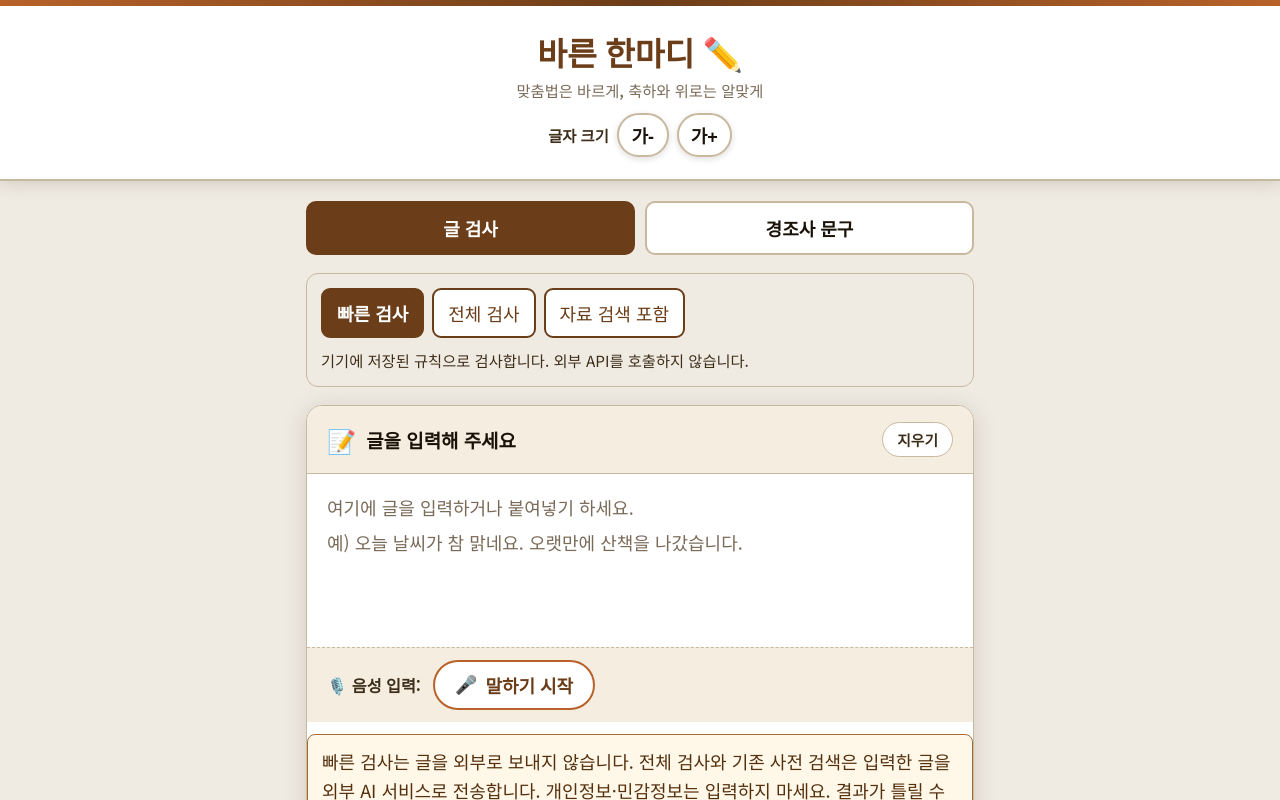
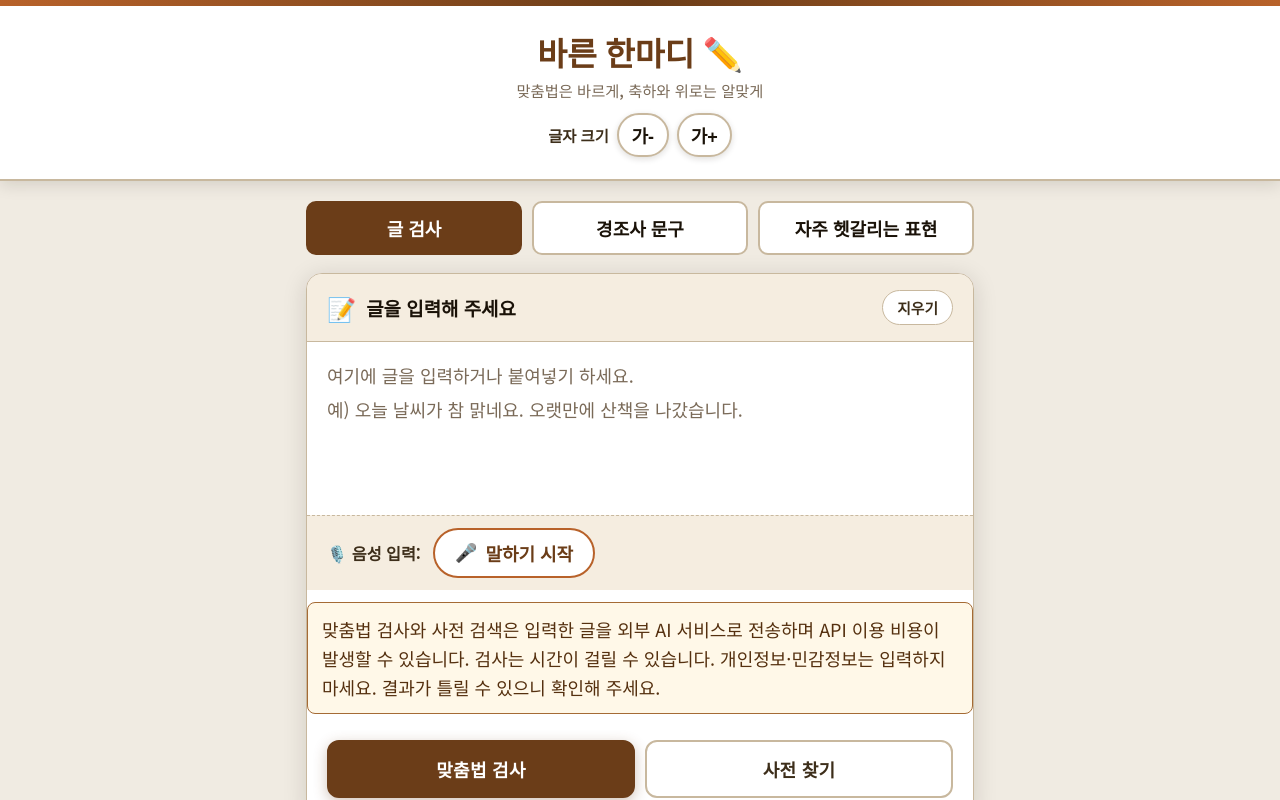
Before and after one commit to jwh781101-ship-it/spelling-checker, a Next.js app: page / in a window 1280 px wide. Shown: the top 800 px of the page. Built offline with nearby package versions, Linux system fonts and the light colour scheme.

Commit message:
Simplify checker and expression navigation

```diff
--- a/app/page.js
+++ b/app/page.js
@@ -89,7 +89,6 @@ export default function Home() {
   const [text, setText] = useState('');
   const [mode, setMode] = useState('check'); // 'check' | 'dict'
   const [loading, setLoading] = useState(false);
-  const [checkProfile, setCheckProfile] = useState('fast');
   const [elapsedMs, setElapsedMs] = useState(null);
   const requestControllerRef = useRef(null);
   const [result, setResult] = useState(null);
@@ -159,30 +158,21 @@ export default function Home() {
   function cancelInspection() {
     verifyRunRef.current++;
     requestControllerRef.current?.abort();
-    setLoading(false); setProgress(''); setVerifyStage('done');
+    setLoading(false); setProgress(''); setVerifyStage('cancelled');
     if(result)setVerify(prev=>{const map={...prev};for(const e of result.errors)if(!map[e.id])map[e.id]=missingVerification(e,result.profile==='full');return map;});
-    setErrorMsg({text:'검사를 취소했습니다. 입력한 글과 이미 확인된 결과는 유지됩니다.'});
+    setErrorMsg({text:'검사를 취소했습니다. 입력한 글과 이미 확인된 결과는 유지됩니다. 이미 발생한 AI 이용 비용은 취소되지 않을 수 있습니다.'});
     setResult(prev => prev ? {...prev, errors:prev.errors.map(e => e.status === 'pending' ? {...e,status:'needs_review'} : e)} : prev);
   }
 
-  async function checkSpellingDirect(inputText, profile = checkProfile) {
+  async function checkSpellingDirect(inputText, profile = 'full') {
     const t = inputText ?? text;
     setErrorMsg(null);
     if (!t.trim()) { setErrorMsg({text:'글을 먼저 입력해 주세요.'}); return; }
-    if (profile === 'fast') {
-      requestControllerRef.current?.abort(); verifyRunRef.current++;
-      setCheckProfile('fast'); setLoading(false); setProgress(''); setElapsedMs(null);
-      setResult(null); setDictResult(null); setVerify({}); setVerifyStage(''); setAiRules([]);
-      setQuickActive(true);
-      setTimeout(() => resultRef.current?.scrollIntoView({behavior:'smooth',block:'start'}),100);
-      return;
-    }
-    if (t.trim().length < 2) { setErrorMsg({text:'조금 더 길게 입력해 주세요.'}); return; }
-    setQuickActive(false);
+    setQuickActive(true);
     requestControllerRef.current?.abort();
     const controller = new AbortController(); requestControllerRef.current = controller;
     const runId = ++verifyRunRef.current, startedAt = Date.now();
-    setCheckProfile(profile); setElapsedMs(null);
+    setElapsedMs(null);
     setVerify({}); setVerifyStage(''); setAiRules([]);
     setLoading(true); setResult(null); setDictResult(null);
     try {
@@ -210,7 +200,7 @@ export default function Home() {
 
   async function runVerify(original,parsed,runId,options) {
     const errs=parsed?.errors||[];
-    if(!errs.length){setVerifyStage('');return;}
+    if(!errs.length){setVerifyStage('done');return;}
     const localOnly=options.profile==='fast';
     fetchRules(errs.map(e=>e.rule||''),options.signal).then(r=>{if(verifyRunRef.current===runId)setAiRules(r);});
     const items=errs.map(e=>({id:e.id,wrong:e.wrong,right:e.right,rule:e.rule||'',context:contextOf(original,e)}));
@@ -283,6 +273,7 @@ export default function Home() {
   function applyQuick(error) {
     if (!Number.isInteger(error.start) || !Number.isInteger(error.end) || error.start < 0 || error.end <= error.start || text.slice(error.start,error.end) !== error.wrong) return;
     updateInput(text.slice(0,error.start) + error.right + text.slice(error.end));
+    setErrorMsg({text:'글을 바꾸어 이전 검사 결과를 지웠습니다. 진행 중이었다면 검사를 중단했지만 이미 발생한 AI 이용 비용은 취소되지 않을 수 있습니다. 맞춤법 검사를 다시 눌러 주세요.'});
   }
 
   async function checkSpelling() { await checkSpellingDirect(); }
@@ -296,6 +287,7 @@ export default function Home() {
 
   function closeTemplates(target = 'tab') {
     setShowTemplates(false);
+    setShowExpressionSearch(false);
     setPendingTemplate(null);
     setTemplateNotice('');
     setTimeout(() => {
@@ -446,17 +438,10 @@ export default function Home() {
 
       <main>
         <nav className="app-feature-switch" aria-label="기능 선택">
-          <button type="button" ref={checkFeatureRef} aria-pressed={!showTemplates} onClick={closeTemplates}>글 검사</button>
-          <button type="button" aria-pressed={showTemplates} disabled={loading || isRecording} onClick={() => setShowTemplates(true)}>경조사 문구</button>
+          <button type="button" ref={checkFeatureRef} aria-pressed={!showTemplates && !showExpressionSearch} onClick={closeTemplates}>글 검사</button>
+          <button type="button" aria-pressed={showTemplates} disabled={loading || isRecording} onClick={() => { setShowExpressionSearch(false); setShowTemplates(true); }}>경조사 문구</button>
+          <button type="button" aria-pressed={showExpressionSearch} onClick={() => { setShowTemplates(false); setPendingTemplate(null); setShowExpressionSearch(true); }}>자주 헷갈리는 표현</button>
         </nav>
-        <section className="check-speed-options" hidden={showTemplates} aria-label="검사 방식">
-          <div role="group" aria-label="검사 속도 선택">
-            <button type="button" aria-pressed={checkProfile==='fast'} disabled={loading || ['local','nikl','web'].includes(verifyStage)} onClick={()=>setCheckProfile('fast')}>빠른 검사</button>
-            <button type="button" aria-pressed={checkProfile==='full'} disabled={loading || ['local','nikl','web'].includes(verifyStage)} onClick={()=>setCheckProfile('full')}>전체 검사</button>
-            <button type="button" aria-pressed={checkProfile==='thorough'} disabled={loading || ['local','nikl','web'].includes(verifyStage)} onClick={()=>setCheckProfile('thorough')}>자료 검색 포함</button>
-          </div>
-          <p>{checkProfile==='fast'?'기기에 저장된 규칙으로 검사합니다. 외부 API를 호출하지 않습니다.':checkProfile==='full'?'AI와 공식 자료를 활용해 문장 전체를 검사합니다.':'AI와 공식 자료, 웹 검색까지 추가로 확인합니다. 시간이 더 걸릴 수 있습니다.'}</p>
-        </section>
         <div hidden={!showTemplates} className="phrase-panel">
           <p className="phrase-panel-note">예문을 고르고 편집·복사할 때는 AI를 호출하지 않습니다. 검사창에 넣어도 검사가 자동으로 시작되지는 않습니다.</p>
           {pendingTemplate !== null && <section className="template-confirm" role="alert" tabIndex={-1} ref={templatePromptRef} aria-label="기존 글 보존 확인">
@@ -471,7 +456,21 @@ export default function Home() {
           {templateNotice && <p className="template-inline-notice" role="alert">{templateNotice}</p>}
           <MessageTemplates onUse={requestTemplate} onClose={closeTemplates} onFindDictionary={findCeremonyTerm} />
         </div>
-        <div hidden={showTemplates}>
+        {showExpressionSearch && <section id="expression-search" className="expression-search" aria-labelledby="expression-title">
+          <h2 id="expression-title">자주 헷갈리는 표현</h2>
+          <p>검사할 글과 별도로 표현 자료를 검색합니다.</p>
+          <form onSubmit={searchExpressions}>
+            <label htmlFor="expression-query">찾을 표현</label>
+            <div className="expression-search-row"><input id="expression-query" value={expressionQuery} onChange={e => { expressionRunRef.current++; expressionControllerRef.current?.abort(); setExpressionQuery(e.target.value); setExpressionResults(null); setExpressionStatus(''); }} placeholder="예) 오랜만에" /><button type="submit">자료 검색</button></div>
+          </form>
+          {expressionStatus && <p role="status">{expressionStatus}</p>}
+          {expressionResults?.map((item, i) => <article className="expression-item" key={item.id ?? i}>
+            <h3>{item.correct}</h3>{item.wrong ? <p>헷갈리는 표현: {Array.isArray(item.wrong) ? item.wrong.join(', ') : item.wrong}</p> : <p>쓰임에 따라 구분하는 표현입니다.</p>}
+            <p>{item.explanation}</p>{item.example && <p>예) {item.example}</p>}
+            {item.sourceUrl && /^https?:\/\//i.test(item.sourceUrl) ? <a href={item.sourceUrl} target="_blank" rel="noopener noreferrer">출처: {item.sourceName || item.sourceUrl}</a> : item.sourceName && <p>출처: {item.sourceName}</p>}
+          </article>)}
+        </section>}
+        <div hidden={showTemplates || showExpressionSearch}>
         {/* 입력 카드 */}
         <div className="card">
           <div className="card-head">
@@ -500,49 +499,35 @@ export default function Home() {
             {isRecording && <span className="rec-status show">● 녹음 중...</span>}
           </div>
           <p style={{ margin: '12px 0', padding: '12px 14px', border: '1px solid #a56b35', borderRadius: 8, background: '#fff8e8', color: '#55300f', lineHeight: 1.6 }}>
-            빠른 검사는 글을 외부로 보내지 않습니다. 전체 검사와 기존 사전 검색은 입력한 글을 외부 AI 서비스로 전송합니다. 개인정보·민감정보는 입력하지 마세요. 결과가 틀릴 수 있으니 확인해 주세요.
+            맞춤법 검사와 사전 검색은 입력한 글을 외부 AI 서비스로 전송하며 API 이용 비용이 발생할 수 있습니다. 검사는 시간이 걸릴 수 있습니다. 개인정보·민감정보는 입력하지 마세요. 결과가 틀릴 수 있으니 확인해 주세요.
           </p>
           <div className="btn-row">
             <button
               className={`btn-mode${mode === 'check' ? ' active' : ''}`}
               onClick={() => { setMode('check'); setResult(null); setDictResult(null); verifyRunRef.current++; setVerify({}); setVerifyStage(''); checkSpellingDirect(); }}
               disabled={loading}
-            >✏️ 맞춤법</button>
+            >맞춤법 검사</button>
             <button
               className={`btn-mode${mode === 'dict' ? ' active' : ''}`}
               onClick={() => { setMode('dict'); setResult(null); setDictResult(null); verifyRunRef.current++; setVerify({}); setVerifyStage(''); searchDictDirect(); }}
               disabled={loading}
-            >📖 사전</button>
-            <button type="button" className={`btn-mode${showExpressionSearch ? ' active' : ''}`} aria-expanded={showExpressionSearch} aria-controls="expression-search" onClick={() => setShowExpressionSearch(value => !value)}>자주 헷갈리는 표현</button>
+            >사전 찾기</button>
           </div>
         </div>
 
-        {showExpressionSearch && <section id="expression-search" className="expression-search" aria-labelledby="expression-title">
-          <h2 id="expression-title">자주 헷갈리는 표현</h2>
-          <p>검사할 글과 별도로 표현 자료를 검색합니다.</p>
-          <form onSubmit={searchExpressions}>
-            <label htmlFor="expression-query">찾을 표현</label>
-            <div className="expression-search-row"><input id="expression-query" value={expressionQuery} onChange={e => { expressionRunRef.current++; expressionControllerRef.current?.abort(); setExpressionQuery(e.target.value); setExpressionResults(null); setExpressionStatus(''); }} placeholder="예) 오랜만에" /><button type="submit">자료 검색</button></div>
-          </form>
-          {expressionStatus && <p role="status">{expressionStatus}</p>}
-          {expressionResults?.map((item, i) => <article className="expression-item" key={item.id ?? i}>
-            <h3>{item.correct}</h3>{item.wrong ? <p>헷갈리는 표현: {Array.isArray(item.wrong) ? item.wrong.join(', ') : item.wrong}</p> : <p>쓰임에 따라 구분하는 표현입니다.</p>}
-            <p>{item.explanation}</p>{item.example && <p>예) {item.example}</p>}
-            {item.sourceUrl && /^https?:\/\//i.test(item.sourceUrl) ? <a href={item.sourceUrl} target="_blank" rel="noopener noreferrer">출처: {item.sourceName || item.sourceUrl}</a> : item.sourceName && <p>출처: {item.sourceName}</p>}
-          </article>)}
-        </section>}
+
 
         {quickActive && mode === 'check' && <div className="result-card show quick-results" ref={resultRef} aria-live="polite">
-          <div className="score-banner"><div className="score-text"><h3>빠른 검사 {quickErrors.length}곳</h3><p>일부 표현만 찾는 검사입니다. 문장 전체의 정확성을 보장하지 않습니다.</p></div></div>
-          <div className="errors-sec">{quickErrors.length === 0 ? <p>빠른 검사에서 찾은 항목이 없어요. 문장 전체는 전체 검사에서 확인할 수 있어요.</p> : quickErrors.map((err, i) => <div className="error-item" key={`${err.start}-${err.end}-${i}`}><div className="err-num">{i+1}</div><div className="err-body"><div className="err-words"><span className="word-wrong">{err.wrong}</span> → <span className="word-right">{err.right}</span></div><p>위치: {Array.from(text.slice(0, err.start)).length + 1}~{Array.from(text.slice(0, err.end)).length}번째</p><div className="err-reason">{err.reason}</div><div className="accuracy-choice"><button type="button" onClick={() => applyQuick(err)}>이 위치만 바꾸기</button></div></div></div>)}</div>
+          <div className="score-banner"><div className="score-text"><h3>먼저 찾은 표현 {quickErrors.length}곳</h3><p>일부 표현만 찾은 참고 결과입니다. 직접 확인하고 바꿀 수 있습니다.</p></div></div>
+          <div className="errors-sec">{quickErrors.length === 0 ? <p>먼저 찾은 표현은 없어요. AI 검사 결과도 확인해 주세요.</p> : quickErrors.map((err, i) => <div className="error-item" key={`${err.start}-${err.end}-${i}`}><div className="err-num">{i+1}</div><div className="err-body"><div className="err-words"><span className="word-wrong">{err.wrong}</span> → <span className="word-right">{err.right}</span></div><p>위치: {Array.from(text.slice(0, err.start)).length + 1}~{Array.from(text.slice(0, err.end)).length}번째</p><div className="err-reason">{err.reason}</div><div className="accuracy-choice"><button type="button" onClick={() => applyQuick(err)}>이 위치만 바꾸기</button></div></div></div>)}</div>
         </div>}
 
         {/* 로딩 */}
         {loading && (
           <div className="loading-card show">
             <div className="spinner"></div>
-            <p className="loading-text">{mode === 'dict' ? '사전을 찾고 있습니다...' : '글을 꼼꼼히 살펴보고 있습니다...'}</p>
-            <p className="loading-hint">{progress || '오류 후보를 찾고 있어요. 자동 재시도 없이 결과를 확인합니다.'}</p>
+            <p className="loading-text">{mode === 'dict' ? '사전을 찾고 있습니다...' : 'AI가 글을 검사하고 있습니다...'}</p>
+            <p className="loading-hint">{progress || '시간이 걸릴 수 있습니다. AI 검사 후 국립국어원 공식 자료와 대조합니다.'}</p>
             <button type="button" className="check-cancel" onClick={cancelInspection}>검사 취소</button>
           </div>
         )}
@@ -569,7 +554,7 @@ export default function Home() {
                 <p>{result.overallComment}</p>
               </div>
             </div>
-            {verifyStage && verifyStage !== 'done' && verifyStage !== 'error' && (
+            {['local','nikl','web'].includes(verifyStage) && (
               <div className="verify-status">
                 <div className="spinner small"></div>
                 {verifyStage === 'local' ? '제공된 공식 자료로 독립 대조 중입니다. 실시간 웹 검색은 생략합니다.' : verifyStage === 'nikl' ? '국립국어원 자료로 한 번 더 확인하고 있어요' : '국립국어원에 없는 항목은 웹에서 찾고 있어요'}
@@ -578,11 +563,11 @@ export default function Home() {
             )}
             {verifyStage === 'done' && (
               <div className="verify-status done">
-                AI의 공식 자료 대조 결과: 국립국어원 자료 {Object.values(verify).filter(v => v.source === 'nikl').length}개 발견 · 웹 자료 {Object.values(verify).filter(v => v.source === 'web').length}개 발견 · 근거 미확인 {Object.values(verify).filter(v => v.source === 'none').length}개 · 검증 응답 누락·실패 {Object.values(verify).filter(v => v.verificationFailed).length}개
+                {result.errors.length ? (Object.values(verify).some(v => v.verificationFailed) ? '공식 자료 대조를 마쳤지만 일부 확인에 실패했습니다.' : '공식 자료 대조를 마쳤습니다.') : 'AI가 제안한 항목이 없어 자료 대조할 항목이 없습니다.'} 국립국어원 자료 {Object.values(verify).filter(v => v.source === 'nikl').length}개 발견 · 웹 자료 {Object.values(verify).filter(v => v.source === 'web').length}개 발견 · 근거 미확인 {Object.values(verify).filter(v => v.source === 'none').length}개 · 검증 응답 누락·실패 {Object.values(verify).filter(v => v.verificationFailed).length}개
               </div>
             )}
-            {elapsedMs!==null && <p className="check-time" role="status">{result.profile==='full'?'전체 검사':'자료 검색 포함'} 완료 · {(elapsedMs/1000).toFixed(1)}초{result.profile==='full'?' · 실시간 웹 검색 생략':''}</p>}
-            {verifyStage==='done' && result.profile==='full' && <div className="check-more"><button type="button" onClick={()=>checkSpellingDirect(result.originalText,'thorough')}>자료 검색까지 다시 검사</button><p>더 많은 자료를 찾아 원문부터 다시 검사합니다. 직접 선택한 적용·유지 내용은 초기화되며 시간이 더 걸립니다.</p></div>}
+            {elapsedMs!==null && <p className="check-time" role="status">{result.profile==='full'?'AI 검사와 자료 대조 종료':'자료 검색 포함 검사 종료'} · {(elapsedMs/1000).toFixed(1)}초{result.profile==='full'?' · 실시간 웹 검색 생략':''}</p>}
+            {verifyStage==='done' && result.profile==='full' && <div className="check-more"><button type="button" onClick={()=>checkSpellingDirect(result.originalText,'thorough')}>자료 검색까지 다시 검사</button><p>원문을 AI에 다시 보내고 웹 자료도 찾습니다. API 이용 비용이 추가로 발생할 수 있고 시간이 더 걸립니다. 직접 선택한 적용·유지 내용은 초기화됩니다.</p></div>}
             <div className="corrected-sec">
               <div className="sec-label">교정된 글</div>
               <div className="corrected-text">{correction.segments.map((segment, i) => segment.marked ? <mark key={segment.id || i}>{segment.text}</mark> : <span key={i}>{segment.text}</span>)}</div>
```
